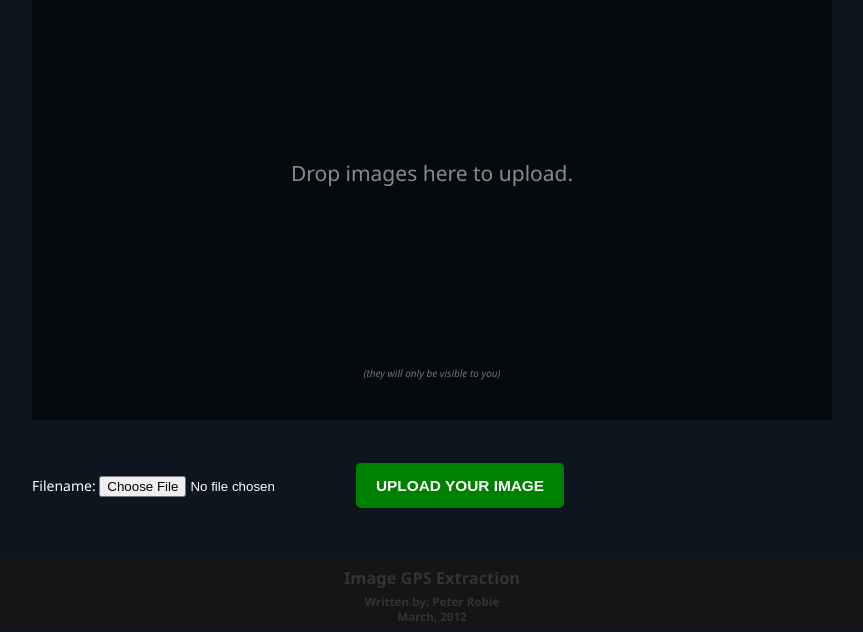
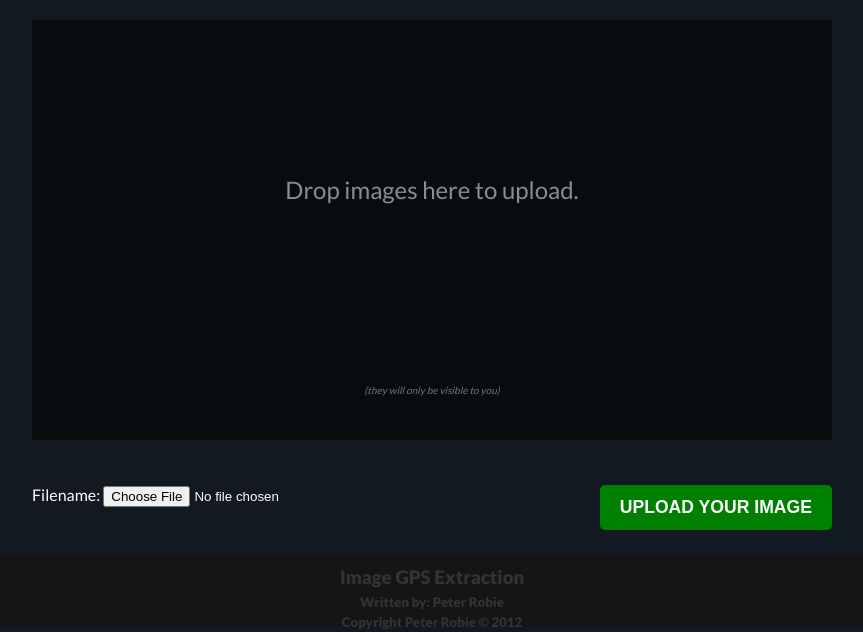
Before and after one commit to peterrobie/GPS-Nav, a PHP site: page / in a window 1280 px wide. Shown: the part 1385-2017 px from the top of the page, without its empty margins (208-1071 px from the left). Run offline with PHP 8.4, Linux system fonts and the light colour scheme; some libraries are stand-ins or nearby versions.

Commit message:
Update to styles and to some of the js

```diff
--- a/css/gps.css
+++ b/css/gps.css
@@ -1,6 +1,8 @@
 body {
-	background: #0D151F;
-	font: 10pt halvetica, arial;
+	background: #131920;
+	font-family:'Lato', halvetica, arial;
+	font-size: 12pt;
+	font-weight: 400;
 	color: #fff;
 	line-height: 1.25em;
 	margin: 0;
@@ -15,12 +17,12 @@ img#logo {margin: 20px;}
 .img {width: 100%;}
 .img_container { background: #000; float: left; border: 5px solid black; height: 220px; width: 360px; overflow: hidden; margin: 20px 10px;}
 
-/* header { width: 580px;} */
-
 /* Status - title message */
 h3 { /* margin: 0 10px; */ padding-top: 10px; }
 h5 { margin: 0 10px; padding-top: 5px; }
 
+unit {float:left;}
+unitRt {float:right;}
 
 /* Current Location */
 div#current_location { position: absolute; top: 4px; width: 400px; height: auto; margin-left: 364px; padding: 0 10px 20px 20px; background: #333; border-bottom-left-radius: 10px; border-bottom-right-radius: 10px; }
--- a/css/styles.css
+++ b/css/styles.css
@@ -7,7 +7,6 @@
 	General Styles
 --------------------------*/
 html{
-	/* background:url('../img/background_tile_2.jpg'); */
 	min-height:100%;
 	position:relative;
 }
@@ -15,7 +14,7 @@ html{
 body{
 	color:#fff;
 	min-height:600px;
-	font:14px/1.3 'Segoe UI',Arial, sans-serif;
+	/*font:14px/1.3 'Segoe UI',Arial, sans-serif; */
 }
 
 a, a:visited {
@@ -31,6 +30,8 @@ a:hover{
 header, footer{
 	display:block;
 }
+
+unitRt {float:right;}
 
 /*-------------------------
 	Header Styles
@@ -69,7 +70,6 @@ h1{
 	Dropbox Element
 --------------------------*/
 #dropbox{
-	/* background:url('../img/background_tile_3.jpg'); */
 	border-radius:3px;
 	position: relative;
 	margin:0px auto 25px;
--- a/gps_js/gps_global.js
+++ b/gps_js/gps_global.js
@@ -114,8 +114,9 @@ function loadGeoData()
 
 function updateLocation(position) {
 	geoLatitude = position.coords.latitude;
+	geoLatitude = geoLatitude.toFixed(3)
 	geoLongitude = position.coords.longitude;
-
+	geoLongitude = geoLongitude.toFixed(3);
 	geoAccuracy = position.coords.accuracy;
 	altitude = position.coords.altitude;
 
--- a/index.php
+++ b/index.php
@@ -7,7 +7,8 @@
 		<script src="https://ajax.googleapis.com/ajax/libs/jquery/1.7/jquery.min.js"></script> <!-- Base jQuery library -->
 		<script src="https://ajax.googleapis.com/ajax/libs/jqueryui/1.7/jquery-ui.min.js"></script> <!-- jQuery UI -->
 		<script src="http://maps.google.com/maps/api/js?sensor=false"></script> <!-- For getting Google Maps -->
-		<script src="gps_js/gps.min.js"></script> <!-- Base GPS functions -->
+		<!-- <script src="gps_js/gps.min.js"></script>  Base GPS functions -->
+		<script src="gps_js/gps_global.js"></script> <!-- Base GPS functions -->
 		<script src="gps_js/jquery.filedrop.js"></script><!-- Including the HTML5 Uploader plugin -->
 	    <script src="gps_js/script.js"></script><!-- The main script file -->
 	    <script src="gps_js/jquery.exif.js"></script>
@@ -15,19 +16,7 @@
 
 			$(document).ready(function(){
 
-				/*
-				$.ajax({
-					type: "GET",
-					url:"gps_image_list.php",
-					timeout: 3000,
-					success:function(result){
-				    	img_result = $("#image_list").html(result);
-				    }
-				});
-				*/
-
 				$('.img').live("click", function(){
-						// console.log('it works...');
 
 						var longitude = $(this).exif("GPSLongitude");
 						var latitude = $(this).exif("GPSLatitude");
@@ -52,10 +41,10 @@
 							a2[0] = -a2[0];
 						}
 
-					    // Log all of out exif data
+					    // Log all of out exif data for our location from geotagging.
 					     console.log($(this).exifPretty());
 
-					    /* Populate the fields with the correct data */
+					    // Populate the fields with the correct data
 					    // Latitude
 					    var LatDegrees = parseInt(a2[0]);
 					    var LatMinutes = parseInt(a2[1]);
@@ -92,6 +81,7 @@
 		</script>
 
 		<!-- CSS Declarations -->
+		<link href='http://fonts.googleapis.com/css?family=Lato:100,400,900' rel='stylesheet' type='text/css'>
 		<link rel="stylesheet" href="./css/gps.css" type="text/css" />
 		<link rel="stylesheet" href="http://ajax.googleapis.com/ajax/libs/jqueryui/1.7.2/themes/dark-hive/jquery-ui.css" type="text/css" />
 		<link rel="stylesheet" href="./css/styles.css" />
@@ -178,7 +168,7 @@
 					<form id="submitGPSImage" action="fileUploadProcess.php" method="post" enctype="multipart/form-data">
 						<label for="gpsImage">Filename:</label>
 						<input type="file" name="gpsImage" id="gpsImage" class="" />
-						<input id="submit" type="submit" name="submit" value="Upload your image" class="button wht rnd5 green" />
+						<input id="submit" type="submit" name="submit" value="Upload your image" class="button wht rnd5 green" style="float:right;" />
 					</form>
 				</article>
 			</section>
@@ -189,7 +179,7 @@
 			<h3>Image GPS Extraction</h3>
 			<h5>
 				Written by: Peter Robie<br/>
-				March, 2012
+				Copyright Peter Robie &copy; 2012
 			</h5>
 			<span id="status"></span>
 		</footer>
```
